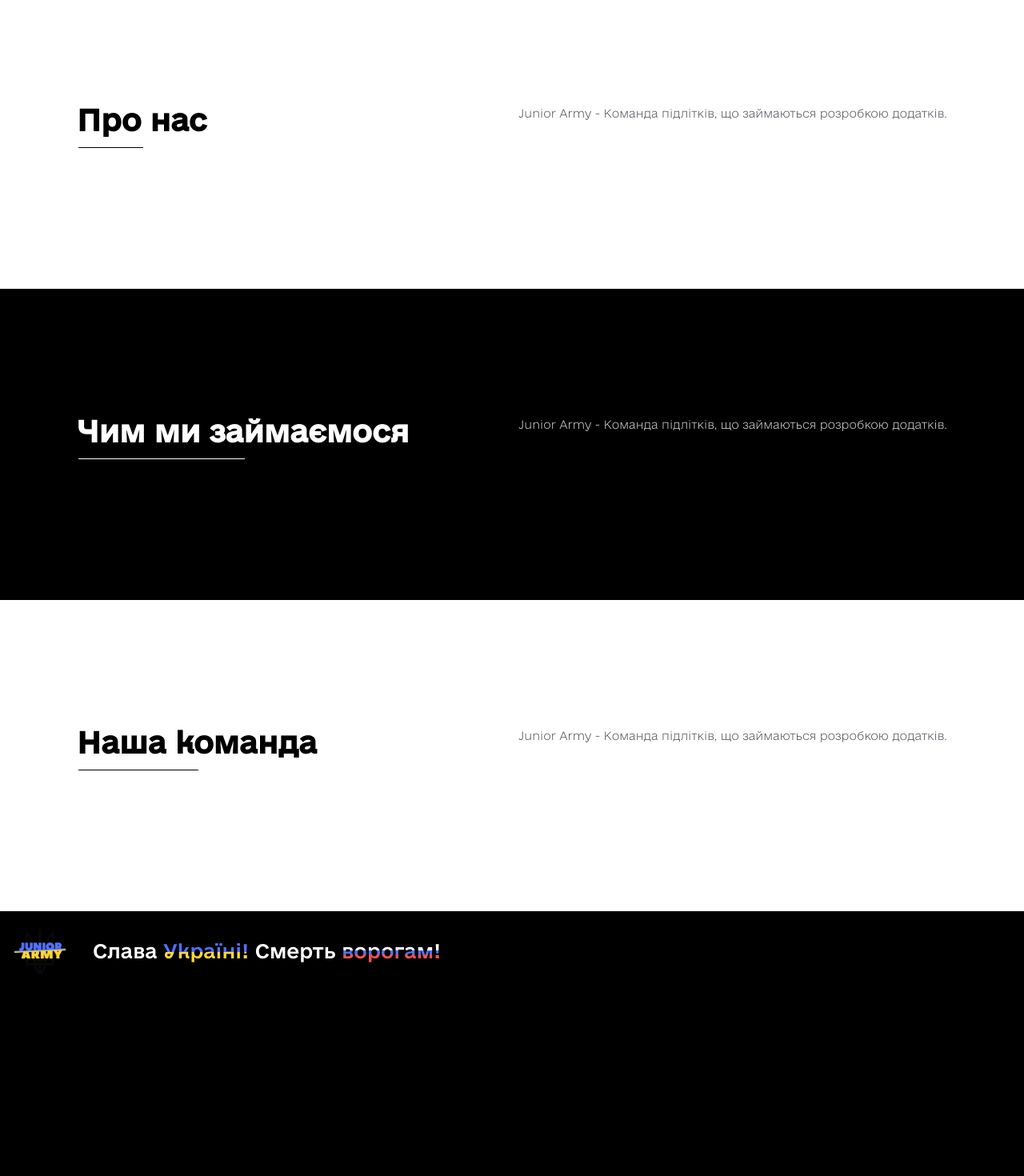
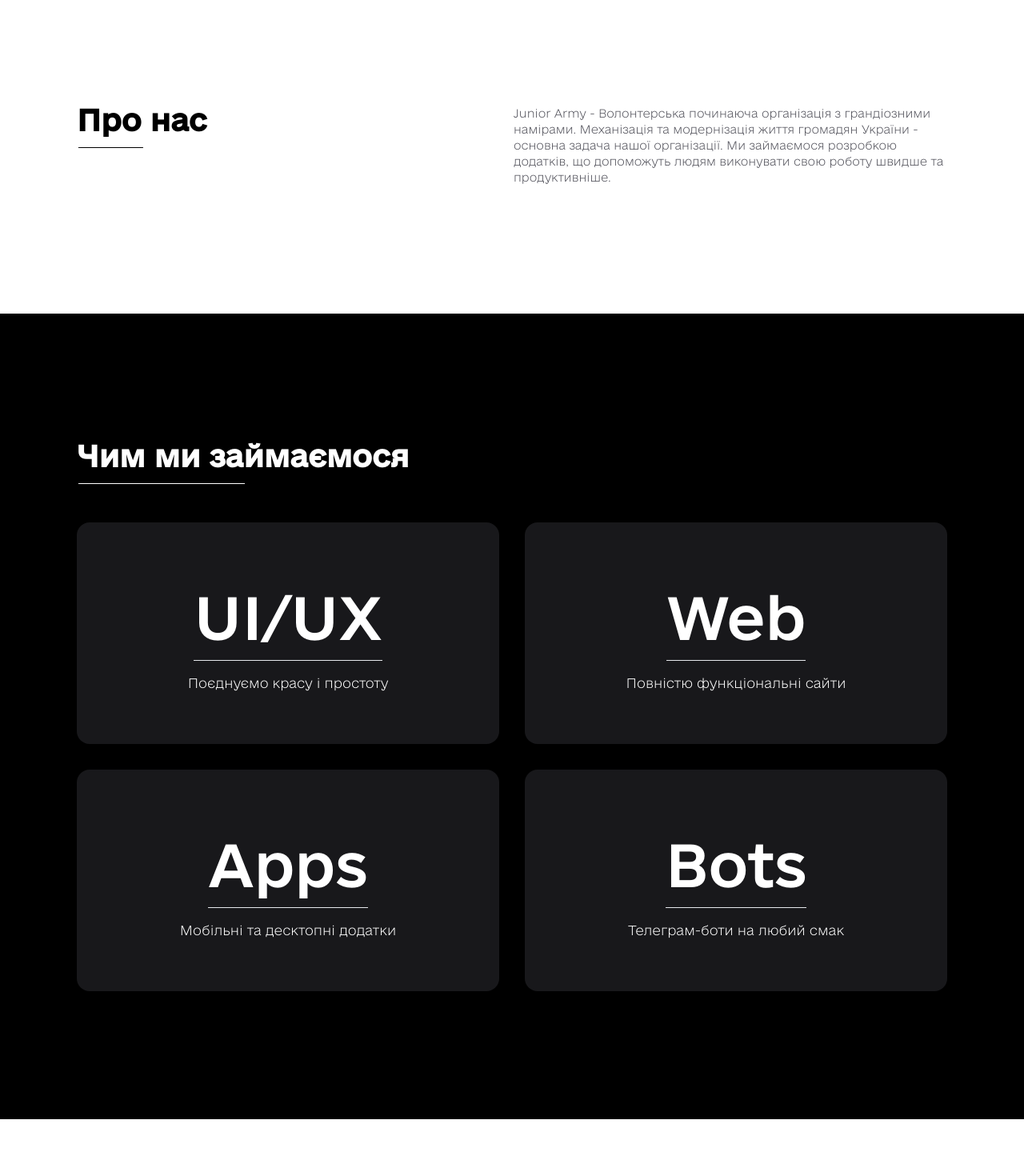
Before and after one commit to juniorarmyua/website, a Next.js app: page / in a window 1280 px wide. Shown: the part 620-2090 px from the top of the page at 80% size. Before the commit the page ends 1859 px from the top, so only its background shows below. Built offline with nearby package versions, Linux system fonts and the light colour scheme.

Commit message:
Update index.js

```diff
--- a/pages/index.js
+++ b/pages/index.js
@@ -23,7 +23,7 @@ export default function Home() {
                         <p className='pb-2 mt-32 ua-text font-head font-black text-3xl lg:text-[36px]'>
                             | Junior Army
                         </p>
-                        <p className='ml-5 text-zinc-200 font-head font-thin'>
+                        <p className='ml-5 text-zinc-200 font-thin'>
                             Нове покоління - нові погляди
                         </p>
                         <button className='mt-2 ml-5 text-zinc-200 px-5 py-2 border rounded-full hover:border-white/75'>
@@ -42,20 +42,43 @@ export default function Home() {
                             Про нас<hr className='w-1/2 border-black my-4 ml-0.5'/>
                         </h1>
                         <p className='justify-self-end ml-0.5 text-sm text-zinc-600'>
-                            Junior Army - Команда підлітків, що займаються розробкою додатків.
+                            Junior Army - Волонтерська починаюча організація з грандіозними намірами. Механізація та модернізація життя громадян України - основна задача нашої організації. Ми займаємося розробкою додатків, що допоможуть людям виконувати свою роботу швидше та продуктивніше.
                         </p>
                     </div>
                 </div>
             </div>
             <div className='grid py-16 -mx-8 lg:-mx-24 text-white'>
                 <div className='mx-8 lg:mx-24'>
-                    <div className='grid lg:grid-cols-2 py-24'>
+                    <div className='grid py-24'>
                         <h1 className='font-head font-black text-3xl lg:text-[36px] justify-self-start'>
                             Чим ми займаємося<hr className='w-1/2 border-white my-4 ml-0.5'/>
                         </h1>
-                        <p className='justify-self-end ml-0.5 text-sm text-zinc-300'>
-                            Junior Army - Команда підлітків, що займаються розробкою додатків.
-                        </p>
+                        <div className='grid lg:grid-cols-2 gap-8 mt-8'>
+                            <div className='grid bg-zinc-900 justify-items-center py-16 rounded-2xl'>
+                                <h1 className='font-head text-[72px] border-b'>UI/UX</h1>
+                                <p className='mt-4'>
+                                    Поєднуємо красу і простоту
+                                </p>
+                            </div>
+                            <div className='grid bg-zinc-900 justify-items-center py-16 rounded-2xl'>
+                                <h1 className='font-head text-[72px] border-b'>Web</h1>
+                                <p className='mt-4'>
+                                    Повністю функціональні сайти
+                                </p>
+                            </div>
+                            <div className='grid bg-zinc-900 justify-items-center py-16 rounded-2xl'>
+                                <h1 className='font-head text-[72px] border-b'>Apps</h1>
+                                <p className='mt-4'>
+                                    Мобільні та десктопні додатки
+                                </p>
+                            </div>
+                            <div className='grid bg-zinc-900 justify-items-center py-16 rounded-2xl'>
+                                <h1 className='font-head text-[72px] border-b'>Bots</h1>
+                                <p className='mt-4'>
+                                    Телеграм-боти на любий смак
+                                </p>
+                            </div>
+                        </div>
                     </div>
                 </div>
             </div>
```
